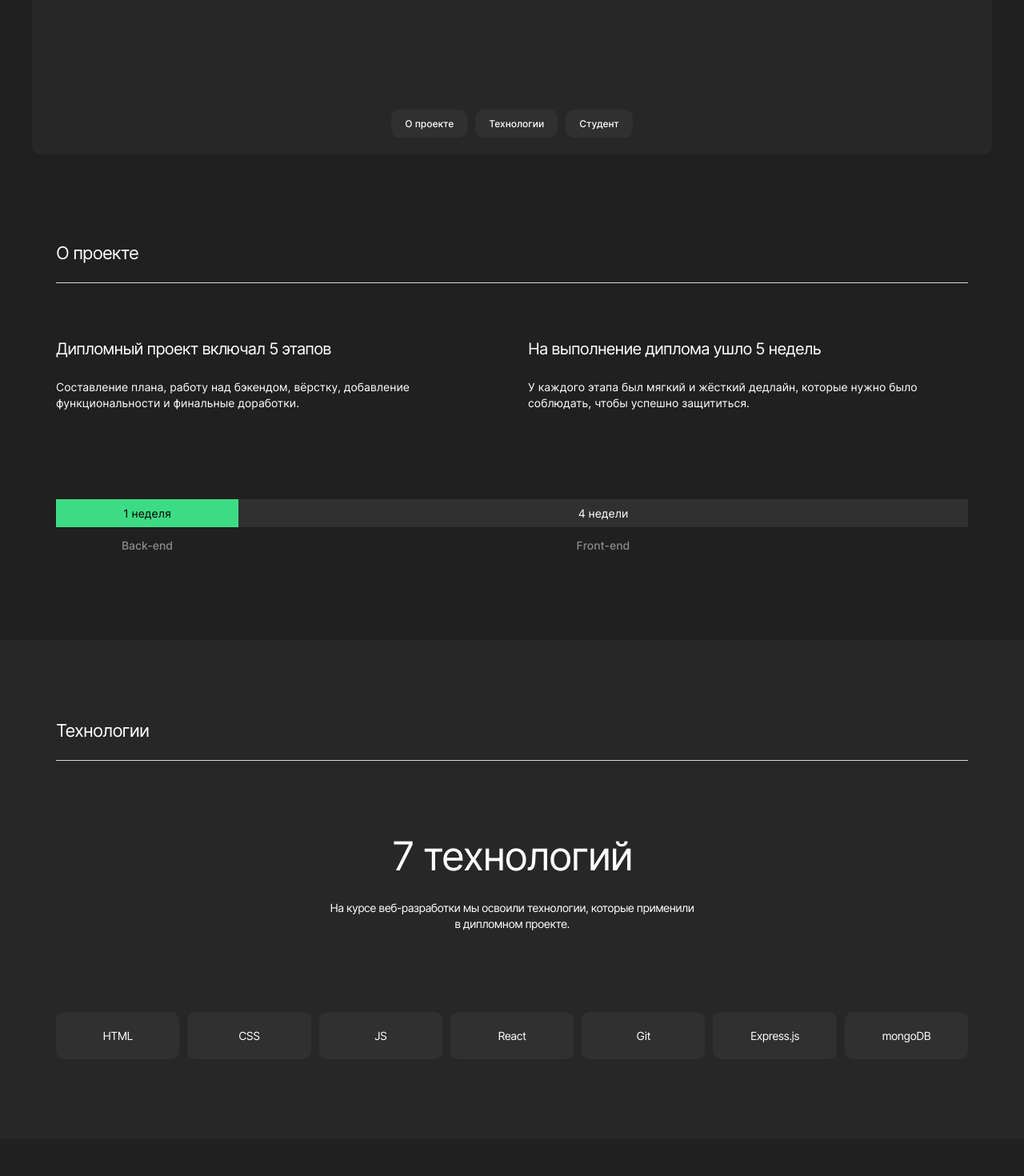
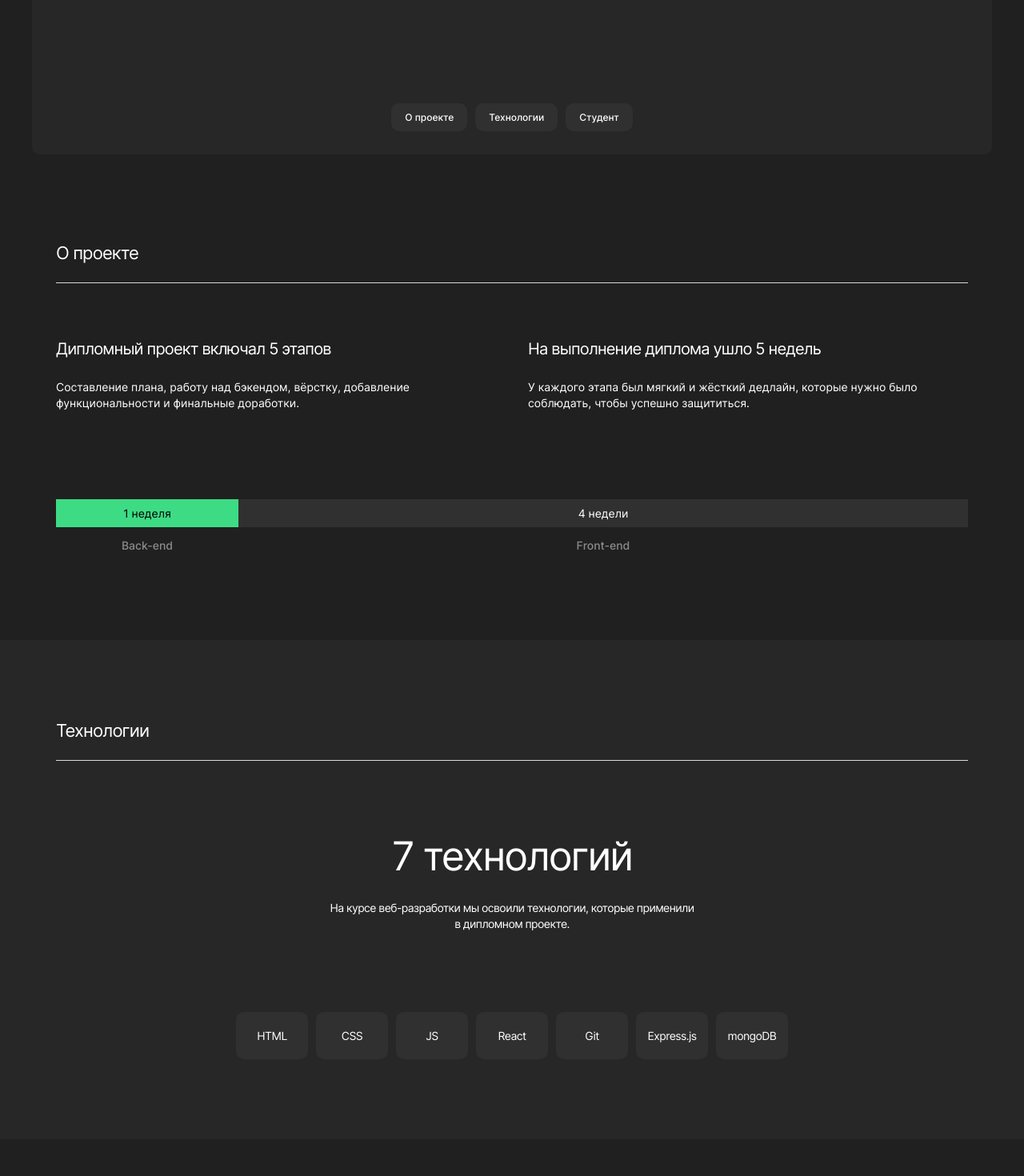
Before and after one commit to Karmyshkov/movies-explorer-frontend, a React (Create React App) app: page / in a window 1280 px wide. Shown: the part 300-1770 px from the top of the page at 80% size. Built offline with nearby package versions, Linux system fonts and the light colour scheme.

Commit message:
pixel perfect

```diff
--- a/src/components/AboutMe/AboutMe.css
+++ b/src/components/AboutMe/AboutMe.css
@@ -1,6 +1,6 @@
 .about-me {
   max-width: 1140px;
-  margin: 110px auto 125px;
+  margin: 110px auto 100px;
 }
 
 .about-me__title {
@@ -92,7 +92,7 @@
 @media screen and (max-width: 1200px) {
   .about-me {
     max-width: none;
-    margin: 100px 50px 110px;
+    margin: 100px 50px;
   }
 }
 
--- a/src/components/NavTab/NavTab.css
+++ b/src/components/NavTab/NavTab.css
@@ -1,7 +1,7 @@
 .navtab {
   margin: 0;
   padding: 0;
-  margin-bottom: 30px;
+  margin-bottom: 38px;
   display: flex;
 }
 
--- a/src/components/Portfolio/Portfolio.css
+++ b/src/components/Portfolio/Portfolio.css
@@ -1,6 +1,6 @@
 .portfolio {
   max-width: 1140px;
-  margin: 0 auto 125px;
+  margin: 0 auto 104px;
 }
 
 .portfolio__title {
--- a/src/components/Techs/Techs.css
+++ b/src/components/Techs/Techs.css
@@ -54,7 +54,8 @@
   margin: 0;
   padding: 0;
   display: grid;
-  grid-template-columns: repeat(7, 1fr);
+  grid-template-columns: repeat(7, 90px);
+  justify-content: center;
   gap: 10px;
 }
 
```
